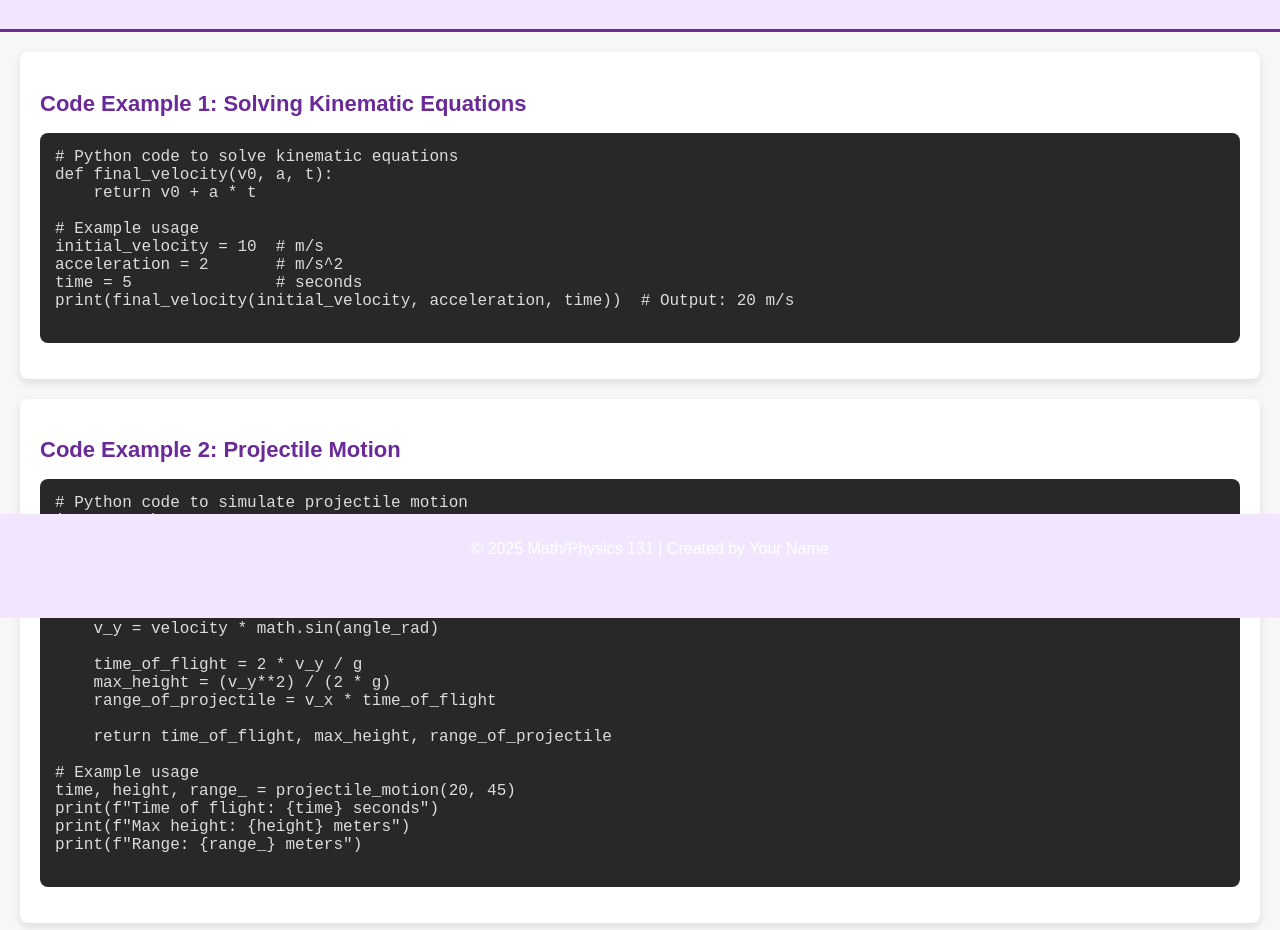
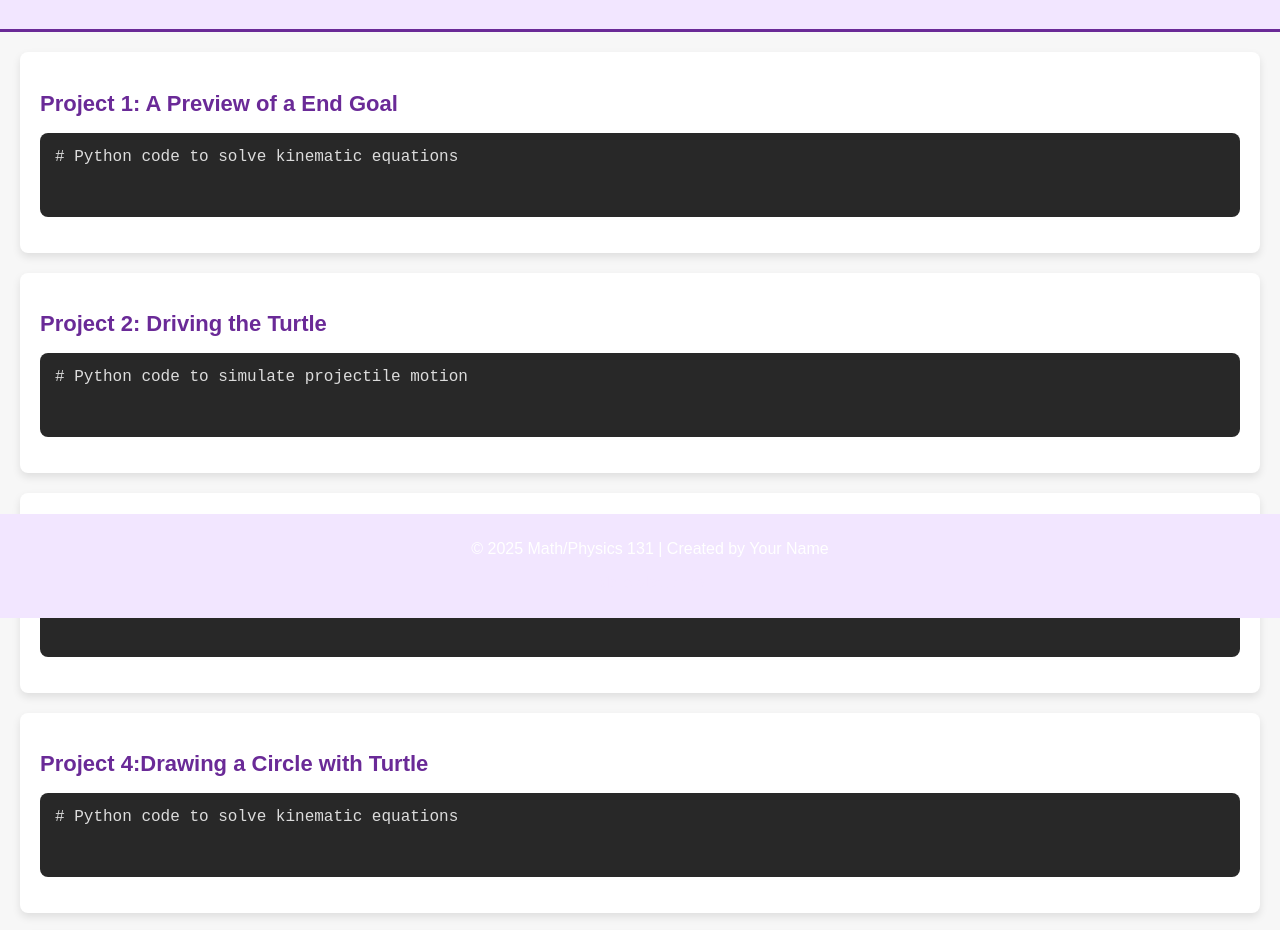
Before and after one commit to LilyRashidi-Yazd/LilyRashidi_Yazd.github.io, a plain HTML site: page index.html in a window 1280 px wide. Shown: the part 182-1112 px from the top of the page. Drawn offline with Linux system fonts and the light colour scheme.

Commit message:
Update index.html

```diff
--- a/index.html
+++ b/index.html
@@ -63,50 +63,66 @@
 <body>
 
     <header>
-        <h1>Math/Physics 131 Coding Showcase</h1>
-        <p>Check out the code I've created for my course projects!</p>
+        <h1>Lily's Math/Physics 131 Coding 2025</h1>
+        <p>Check out the code I've created for my course projects in Dr. James's Coding Class!</p>
     </header>
 
     <section>
-        <h2>Code Example 1: Solving Kinematic Equations</h2>
+        <h2>Project 1: A Preview of a End Goal</h2>
         <pre>
 # Python code to solve kinematic equations
-def final_velocity(v0, a, t):
-    return v0 + a * t
 
-# Example usage
-initial_velocity = 10  # m/s
-acceleration = 2       # m/s^2
-time = 5               # seconds
-print(final_velocity(initial_velocity, acceleration, time))  # Output: 20 m/s
         </pre>
     </section>
 
     <section>
-        <h2>Code Example 2: Projectile Motion</h2>
+        <h2>Project 2: Driving the Turtle</h2>
         <pre>
 # Python code to simulate projectile motion
-import math
 
-def projectile_motion(velocity, angle):
-    g = 9.81  # gravity (m/s^2)
-    angle_rad = math.radians(angle)  # Convert angle to radians
-    v_x = velocity * math.cos(angle_rad)
-    v_y = velocity * math.sin(angle_rad)
-
-    time_of_flight = 2 * v_y / g
-    max_height = (v_y**2) / (2 * g)
-    range_of_projectile = v_x * time_of_flight
-
-    return time_of_flight, max_height, range_of_projectile
-
-# Example usage
-time, height, range_ = projectile_motion(20, 45)
-print(f"Time of flight: {time} seconds")
-print(f"Max height: {height} meters")
-print(f"Range: {range_} meters")
         </pre>
     </section>
+
+<section>
+        <h2>Project 3: How Many Handshakes?</h2>
+        <pre>
+# Python code to solve kinematic equations
+
+        </pre>
+    </section>
+
+<section>
+        <h2>Project 4:Drawing a Circle with Turtle</h2>
+        <pre>
+# Python code to solve kinematic equations
+
+        </pre>
+    </section>
+
+    <section>
+        <h2>Project 5: Generating Password XKCD Style</h2>
+        <pre>
+# Python code to solve kinematic equations
+
+        </pre>
+    </section>
+
+    <section>
+        <h2>Project ^: Computing Statistics with Kiva Data</h2>
+        <pre>
+# Python code to solve kinematic equations
+
+        </pre>
+    </section>
+
+<section>
+        <h2>Project 7: Graphing Kiva Data with Altair</h2>
+        <pre>
+# Python code to solve kinematic equations
+        </pre>
+    </section>
+
+
 
     <footer>
         <p>&copy; 2025 Math/Physics 131 | Created by Your Name</p>
```
